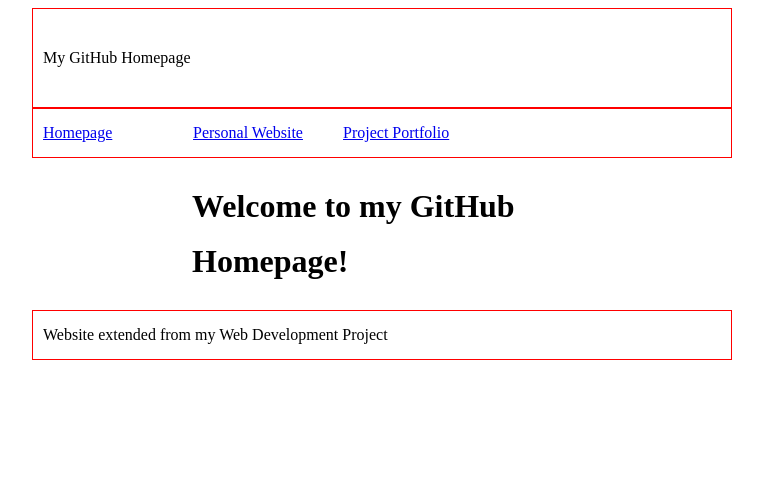
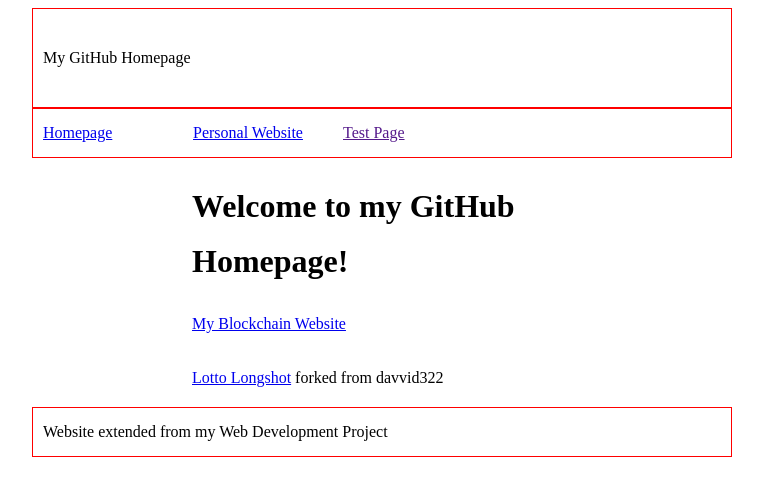
Before and after one commit to nampham2513/nampham2513.github.io, a plain HTML site: page index.html in a window 1280 px wide. Shown: the whole page, without its empty margins (258-1021 px from the left). Drawn offline with Linux system fonts and the light colour scheme.

Commit message:
Added link to another repository

```diff
--- a/index.html
+++ b/index.html
@@ -11,13 +11,15 @@
             <div class="box" id="nav">
                 <a id="navbox" href="index.html">Homepage</a>
                 <a id="navbox" href="/Personal-Website">Personal Website</a>
-                <a id="navbox" href="portfolio.html">Project Portfolio</a>
+                <a id="navbox" href="">Test Page</a>
             </div>
             <div id="leftbar"></div>
             <div id="rightbar"></div>
             <div id="content">
                 <h1>Welcome to my GitHub Homepage!</h1>
                 <p>
+                    <a href="https://spark.adobe.com/page/1SmB9RkKnT2TI/">My Blockchain Website</a><br><br>
+                    <a href="/lotto_longshot_js/">Lotto Longshot</a> forked from davvid322
                 </p>
             </div>
             <div class="box" id="footer">Website extended from my Web Development Project</div>
```
